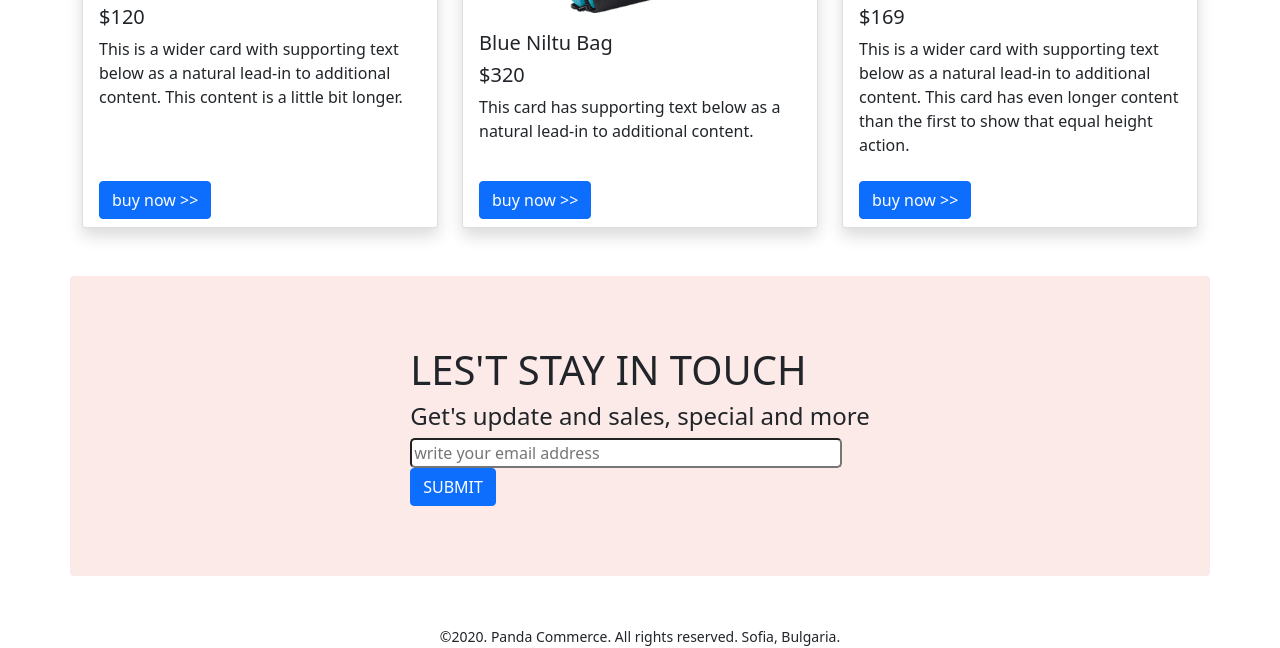
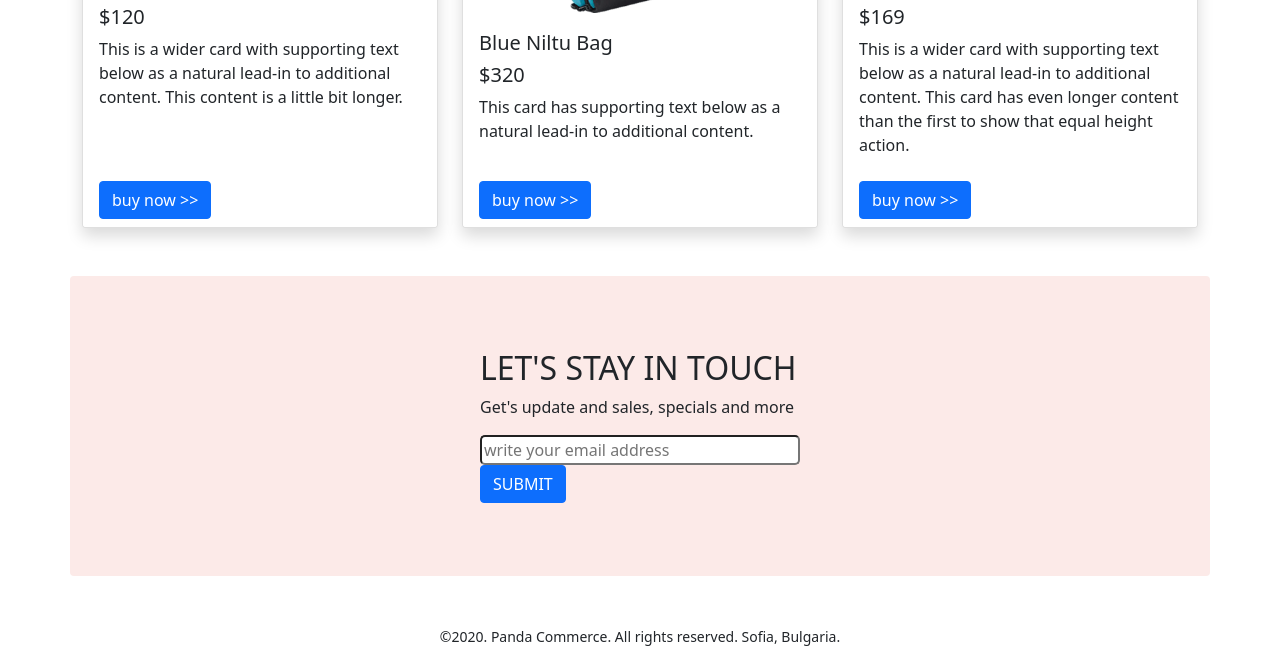
Before and after one commit to Munjurul-Islam/panda-commerce-bootstrap, a plain HTML site: page index.html in a window 1280 px wide. Shown: the part 1822-2470 px from the top of the page. Drawn offline with Linux system fonts and the light colour scheme; files whose address does not match are found by name.

Commit message:
input risize

```diff
--- a/index.html
+++ b/index.html
@@ -201,9 +201,9 @@
         </section>
 
         <section style="height: 300px; background-color: #fceae8;" class="container mt-5 mb-5  d-flex align-items-center justify-content-center rounded">
-            <div>
-                <h1>LES'T STAY IN TOUCH</h1>
-                <h4>Get's update and sales, special and more</h4>
+            <div class="equal-width">
+                <h2>LET'S STAY IN TOUCH</h2>
+                <p>Get's update and sales, specials and more</p>
                 <input id="inputEmail" type="text" placeholder="write your email address"> <br>
                 <button id="subcribe" class="btn btn-primary">SUBMIT</button>
             </div>
--- a/style.css
+++ b/style.css
@@ -10,6 +10,9 @@
     background-color: white;
 }
 #inputEmail{
-    width: 27em;
+    width: 20em;
     border-radius: 5px;
 }
+.equal-width h2 p{
+ width: 20em;
+}
```
